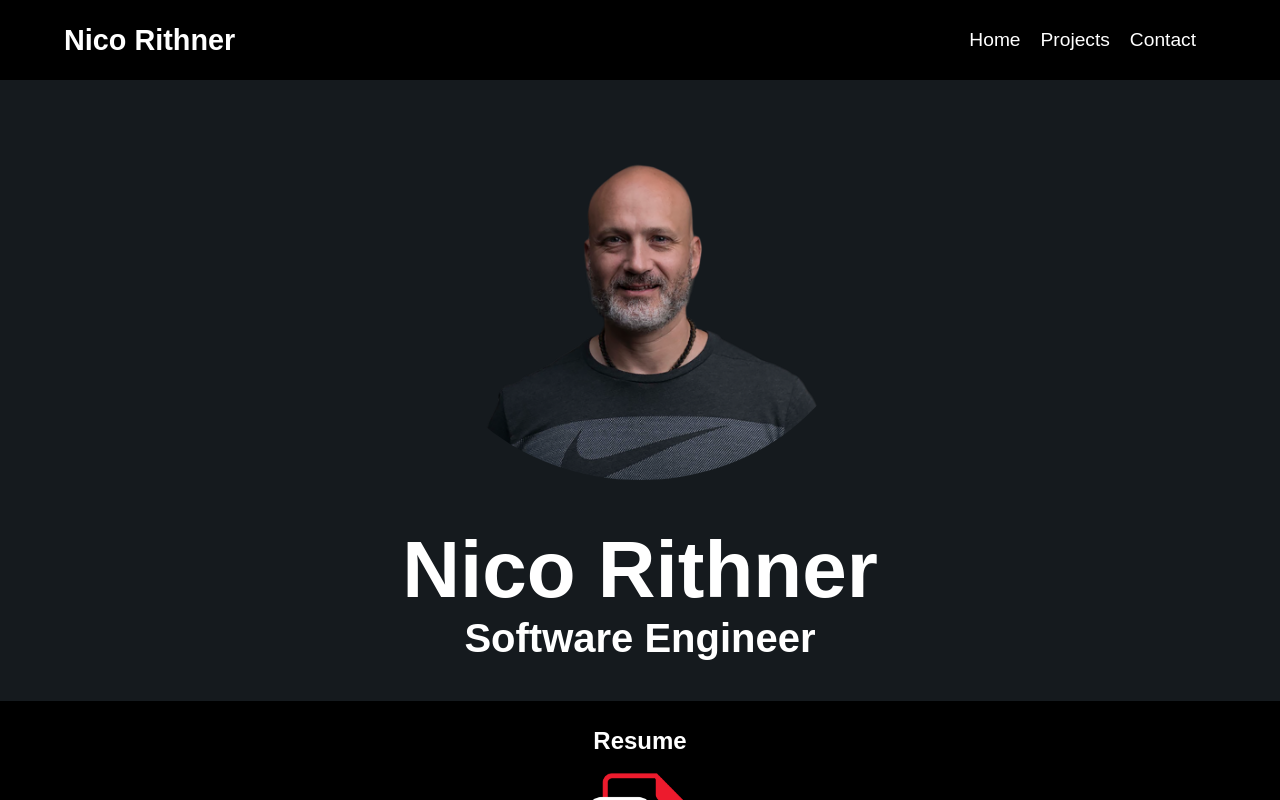
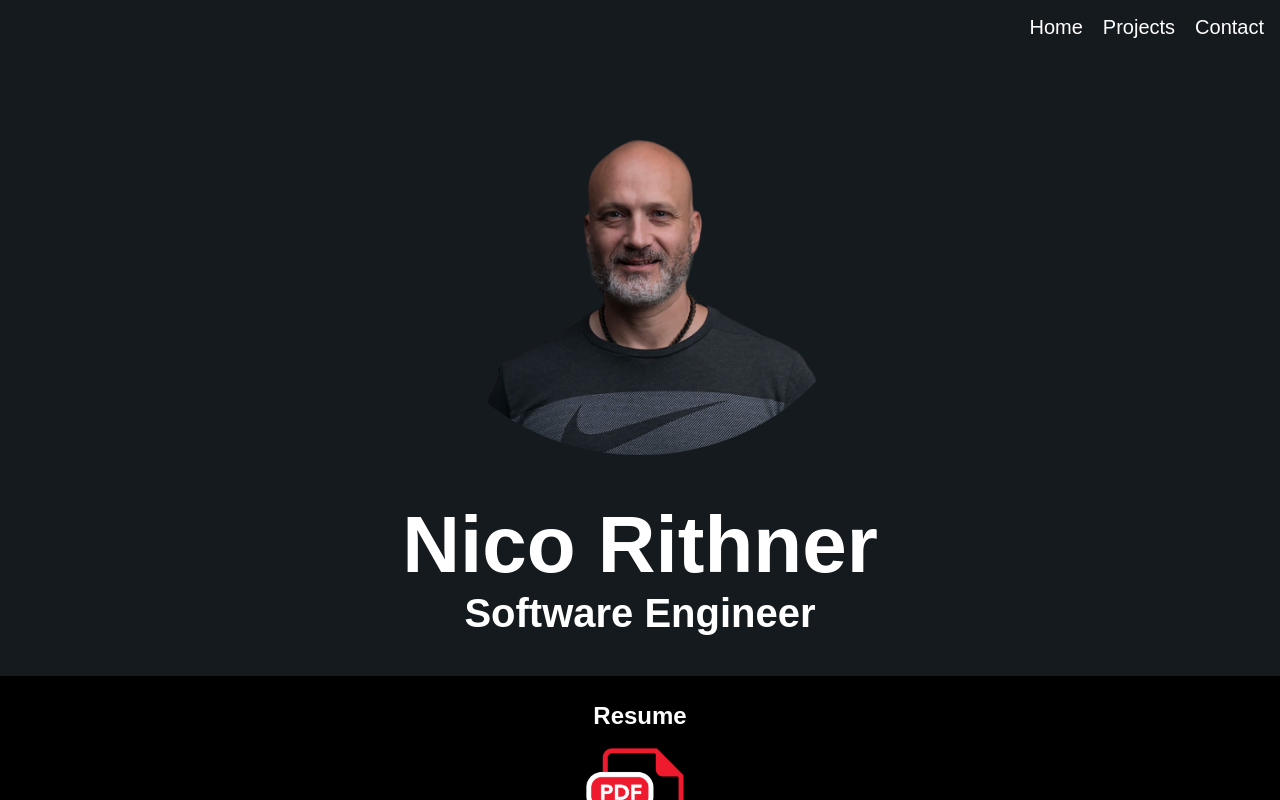
Before and after one commit to nicorithner/nico-site, a React (Create React App) app: page / in a window 1280 px wide. Built offline with nearby package versions, Linux system fonts and the light colour scheme.

Commit message:
Remove logo

```diff
--- a/src/components/navigation/Navigation.css
+++ b/src/components/navigation/Navigation.css
@@ -1,26 +1,20 @@
 .navbar {
-	height: 80px;
+	height: fit-content;
 	width: 100%;
-	background: black;
+  padding: 0.5em;
 	color: white;
 	display: flex;
-	justify-content: space-between;
+	justify-content: flex-end;
 	align-items: center;
-	padding: 0 2rem;
-	font-size: 1.2rem;
-}
-
-.nav-logo {
-	text-decoration: none;
-	color: white;
-  text-align: left;
 }
 
 .nav-links {
-	display: grid;
-	grid-template-columns: repeat(4, auto);
-	grid-gap: 20px;
+  width: 60%;
+  display: flex;
+  justify-content: flex-end;
+  gap: 1em;
 	list-style: none;
+  font-size: 1.25em;
 }
 
 a:link, a:visited {
@@ -52,9 +46,10 @@ a:link, a:visited {
 		position: absolute;
 		text-align: center;
 		width: 100%;
-		top: 80px;
+		top: 50px;
 		left: -100%;
 		transition: 0.5s all;
+    padding: 1em;
 	}
 
 	.nav-links.active {
@@ -62,18 +57,7 @@ a:link, a:visited {
 		left: 0;
 	}
 
-	.nav-item {
-		padding: 0 0 30px 0;
-	}
-
 	.nav-icon {
 		display: flex;
 	}
-
-  .nav-logo {
-  	text-decoration: none;
-  	color: white;
-    text-align: left;
-    font-size: .75em;
-  }
 }
--- a/src/components/navigation/Navigation.js
+++ b/src/components/navigation/Navigation.js
@@ -16,9 +16,6 @@ function Navigation() {
 
   return (
     <nav className="navbar">
-      <Link to="/" className="nav-logo">
-        <h1> Nico Rithner</h1>
-			</Link>
 			<div onClick={handleClick} className="nav-icon">
 				{open ? <FiX /> : <FiMenu />}
 			</div>
```
